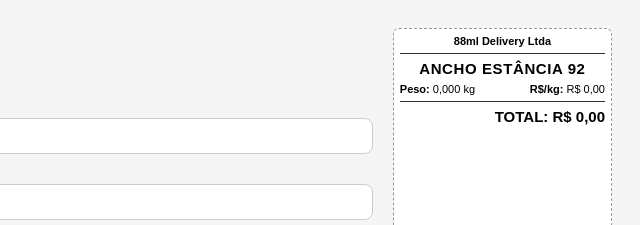
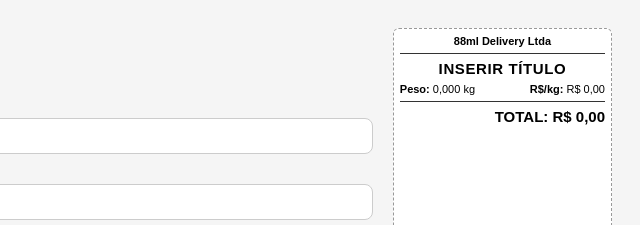
Before and after one commit to mauriciodiniz/Etiquetas, a plain HTML site: page index.html in a window 1280 px wide. Shown: the top 225 px of the page, 640-1280 px from the left. Drawn offline with Linux system fonts and the light colour scheme.

Commit message:
Update index.html

```diff
--- a/index.html
+++ b/index.html
@@ -177,7 +177,7 @@
     }
 
     function atualizarPreview(){
-      const nome = nomeInput.value.trim() || 'ANCHO ESTÂNCIA 92';
+      const nome = nomeInput.value.trim() || 'INSERIR TÍTULO';
       const peso = parseNumberBR(pesoInput.value) || 0;
       const preco = parseNumberBR(precoInput.value) || 0;
       const total = peso * preco;
```
